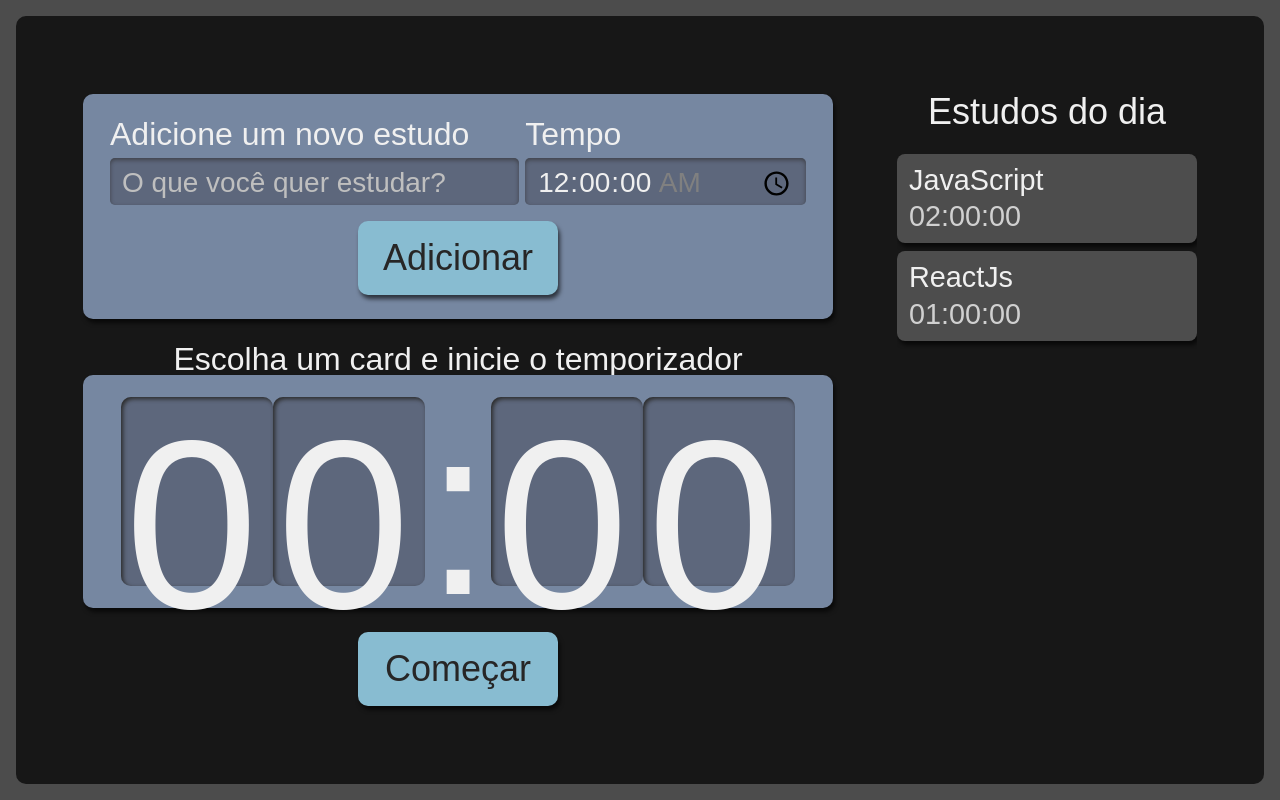
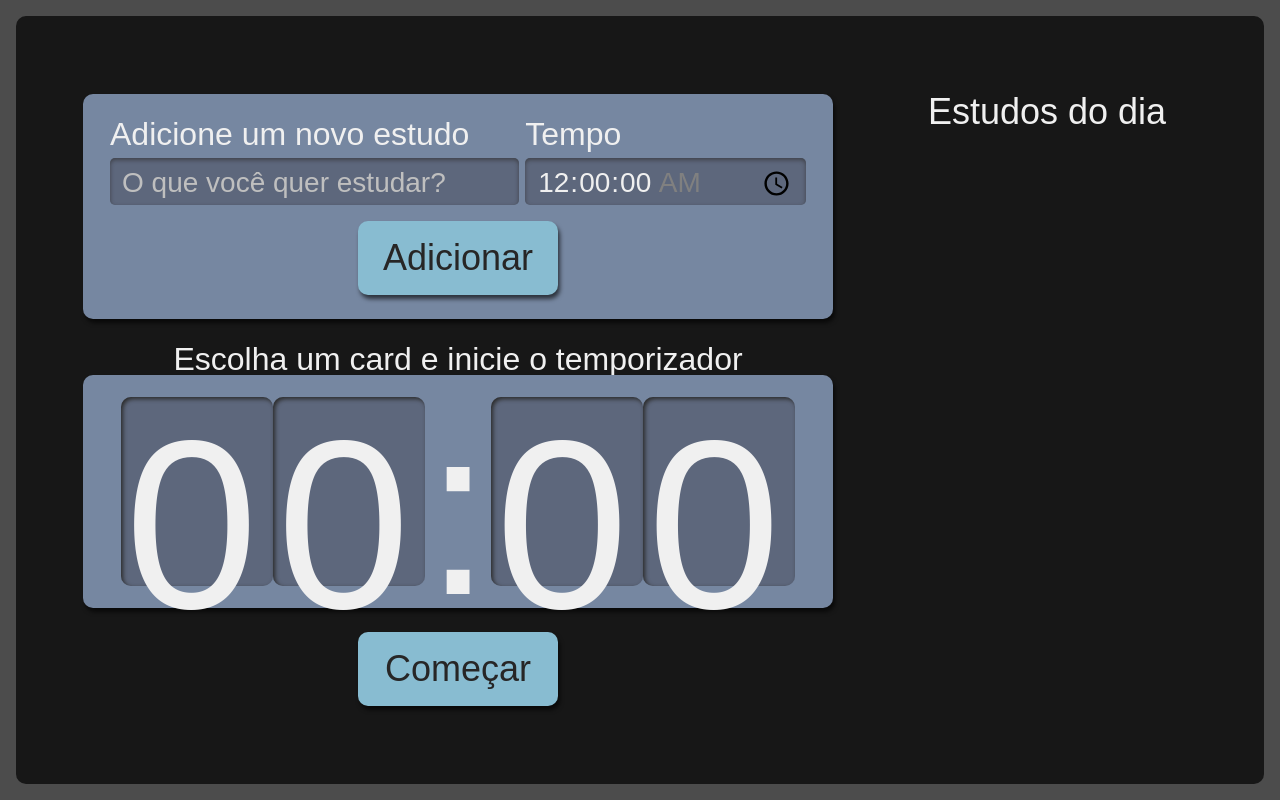
Before and after one commit to GabrielRHL/do-task, a React (Create React App) app: page / in a window 1280 px wide. Built offline with nearby package versions, Linux system fonts and the light colour scheme; the HTML template or start-up script is replaced by a standard one.

Commit message:
refatorando codigo para usar o TasksInterface

```diff
--- a/src/components/List/index.tsx
+++ b/src/components/List/index.tsx
@@ -1,22 +1,11 @@
 import style from './List.module.scss'
 import Item from "./Item";
-import { useState } from 'react';
+import { TasksInterface } from '../../types/task';
 
-function List() {
-    const [tasks, setTasks] = useState([{
-        name: 'JavaScript',
-        time: '02:00:00'
-      },
-      {
-        name: 'ReactJs',
-        time: '01:00:00'
-      }
-    ]);
+function List({ tasks }: {tasks: TasksInterface[]}) {
     return (
         <aside className={style.tasksList}>
-            <h2 onClick={() => {
-                setTasks([...tasks, {name: 'TypeScript', time: '01:30:00'}])
-            }}>Estudos do dia</h2>
+            <h2>Estudos do dia</h2>
             <ul>
                 {tasks.map((task, index) => (
                     <Item key={index} {...task}/>
```
